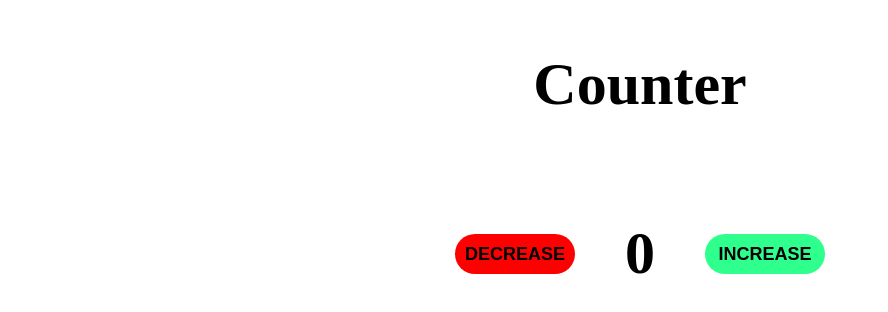
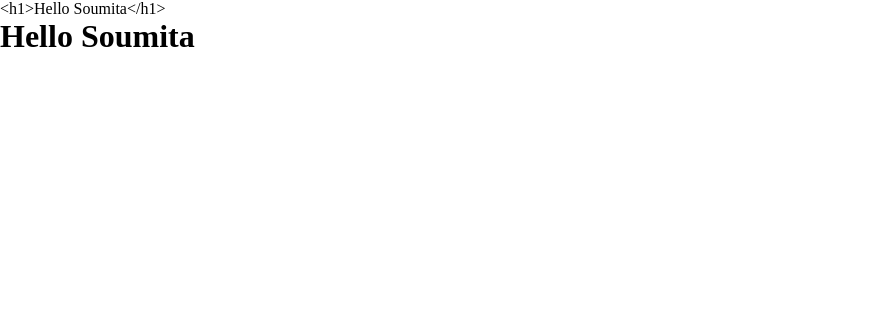
Before and after one commit to Soumita-Nag/Vue.js-Learning, a Vue app: page / in a window 1280 px wide. Shown: the top 312 px of the page, without its empty margins (0-888 px from the left). Built offline with nearby package versions, Linux system fonts and the light colour scheme.

Commit message:
learned v-html

```diff
--- a/src/App.vue
+++ b/src/App.vue
@@ -6,7 +6,9 @@
 // import Body from '@/components/01_demo_page/Body.vue'
 // import Footer from '@/components/01_demo_page/Footer.vue'
 
-import Counter from '@/components/03_Counter/Counter.vue'
+// import Counter from '@/components/03_Counter/Counter.vue'
+
+import Directives from '@/components/02_Examples/directives.vue'
 
 export default{
   components:{
@@ -15,7 +17,8 @@ export default{
     // Header,
     // Body,
     // Footer,
-    Counter,
+    // Counter,
+    Directives,
   }
 }
 </script>
@@ -33,11 +36,12 @@ export default{
   <!-- <Hello/> -->
 <!-- Components for 02_Examples ends -->
 
-<Counter/>
+<!-- <Counter/> -->
+
+ <Directives/>
 </template>
 
 <style>
-/* Style for 01_demo_page starts */
 *{
   margin: 0;
   padding: 0;
@@ -50,6 +54,4 @@ export default{
 ::-webkit-scrollbar-thumb{
   background-color: rgb(0, 0, 0);
 }
-
-/* Style for 01_demo_page ends */
 </style>
--- /dev/null
+++ b/src/components/02_Examples/directives.vue
@@ -0,0 +1,23 @@
+<template>
+    <!-- v-html -->
+
+    {{ message }}
+    <!-- html tags does not works inside {{  }}, it reads the text as plain text -->
+    <!-- To resolve this, we use v-html, v-html executes html tags written within the string -->
+    <div v-html="message"></div>
+
+</template>
+
+<script>
+    export default{
+        data(){
+            return{
+                message : "<h1>Hello Soumita</h1>",
+            }
+        }
+    }
+</script>
+
+<style>
+
+</style>
```
